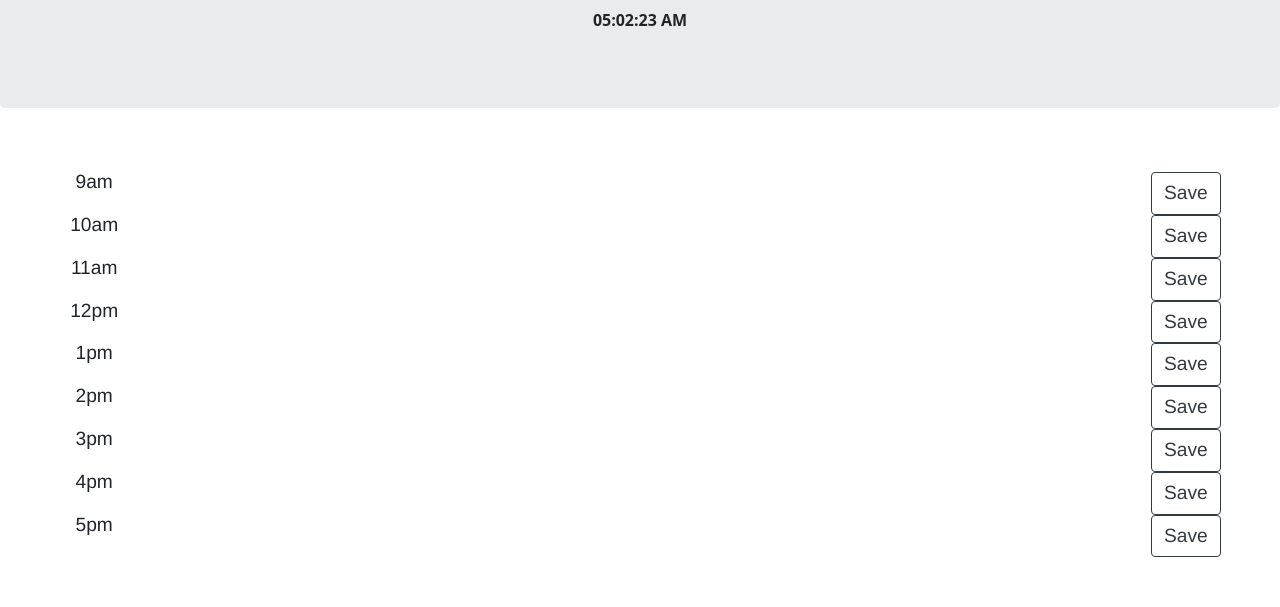
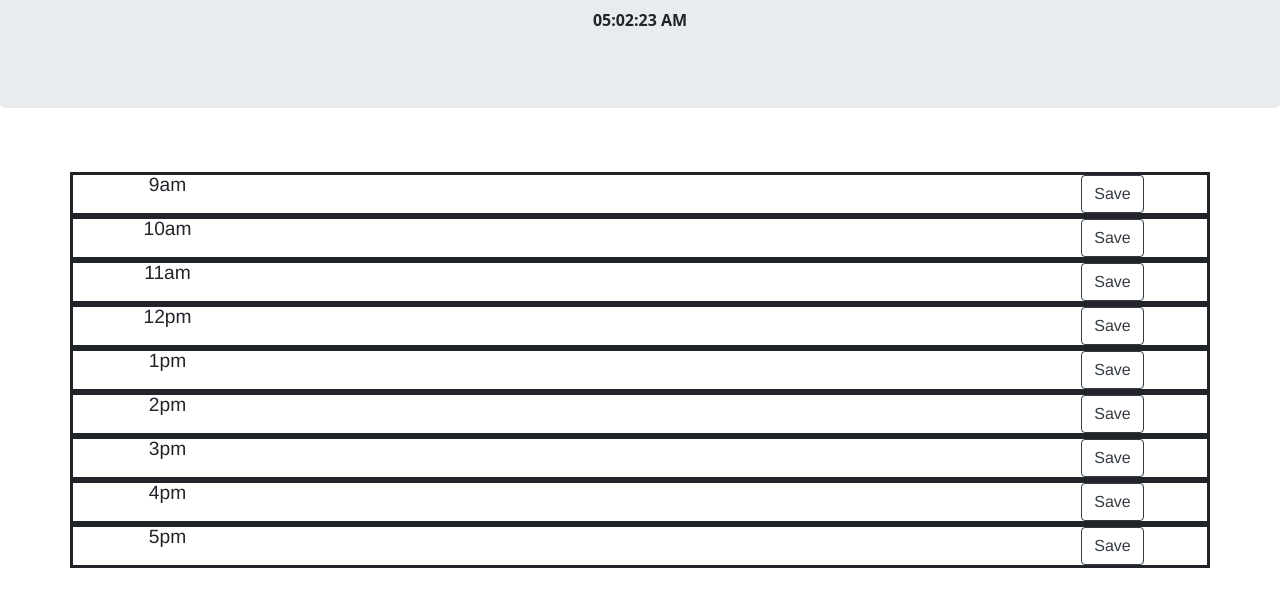
Before and after one commit to biencarlovilla/Work-Day-Planner, a plain HTML site: page index.html in a window 1280 px wide. Shown: the part 163-770 px from the top of the page. Drawn offline with nearby package versions, Linux system fonts and the light colour scheme.

Commit message:
I added containers for each hour

```diff
--- a/index.html
+++ b/index.html
@@ -20,7 +20,7 @@
     </div>
 
      <div class="containerCal">
-
+      <div class="container" id="nine">
       <div class="row">
         <div class="col" id="timeNine">9am</div>
         <div class="col-8 form-group" contenteditable="true" id="nineInput" aria-label="Todo.."></div>
@@ -31,6 +31,7 @@
         </div>
        </div>
 
+       <div class="container" id="ten">
        <div class="row">
         <div class="col" id="timeTen">10am</div>
         <div class="col-8 form-group" contenteditable="true" id="tenInput" aria-label="Todo.."></div>
@@ -41,6 +42,7 @@
         </div>
        </div>
 
+       <div class="container" id="eleven">
        <div class="row">
         <div class="col" id="timeEleven">11am</div>
         <div class="col-8 form-group" contenteditable="true" id="elevenInput" aria-label="Todo.."></div>
@@ -51,6 +53,7 @@
         </div>
        </div>
 
+       <div class="container" id="twelve">
        <div class="row">
         <div class="col" id="timeTwelve">12pm</div>
         <div class="col-8 form-group" contenteditable="true" id="twelveInput" aria-label="Todo.."></div>
@@ -61,6 +64,7 @@
         </div>
        </div>
 
+       <div class="container" id="one">
        <div class="row">
         <div class="col" id="timeOne">1pm</div>
         <div class="col-8 form-group" contenteditable="true" id="oneInput" aria-label="Todo.."></div>
@@ -71,6 +75,7 @@
         </div>
        </div>
 
+       <div class="container" id="two">
        <div class="row">
         <div class="col" id="timeTwo">2pm</div>
         <div class="col-8 form-group" contenteditable="true" id="twoInput" aria-label="Todo.."></div>
@@ -81,6 +86,7 @@
         </div>
        </div>
 
+       <div class="container" id="three">
        <div class="row">
         <div class="col" id="timeThree">3pm</div>
         <div class="col-8 form-group" contenteditable="true" id="threeInput" aria-label="Todo.."></div>
@@ -91,6 +97,7 @@
         </div>
        </div>
 
+       <div class="container" id="four">
        <div class="row">
         <div class="col" id="timeFour">4pm</div>
         <div class="col-8 form-group" contenteditable="true" id="fourInput" aria-label="Todo.."></div>
@@ -101,6 +108,7 @@
         </div>
        </div>
 
+       <div class="container" id="five">
        <div class="row">
         <div class="col" id="timeFive">5pm</div>
         <div class="col-8 form-group" contenteditable="true" id="fiveInput" aria-label="Todo.."></div>
--- a/styles.css
+++ b/styles.css
@@ -15,7 +15,7 @@ body {
 }
 .containerCal {
   margin-top: 5%;
-  display: grid;
+  display: block;
 
 }
 
@@ -25,8 +25,11 @@ body {
   font-weight: 400;
 }
 .container {
-  display: grid;
+  display: block;
   align-items: center;
+  border: solid;
+}
+
 }
 .btn-outline-dark {
   font-family: "Helvetica Neue", Helvetica, Arial, sans-serif;
```
Also changed, not shown: 1 other file.
